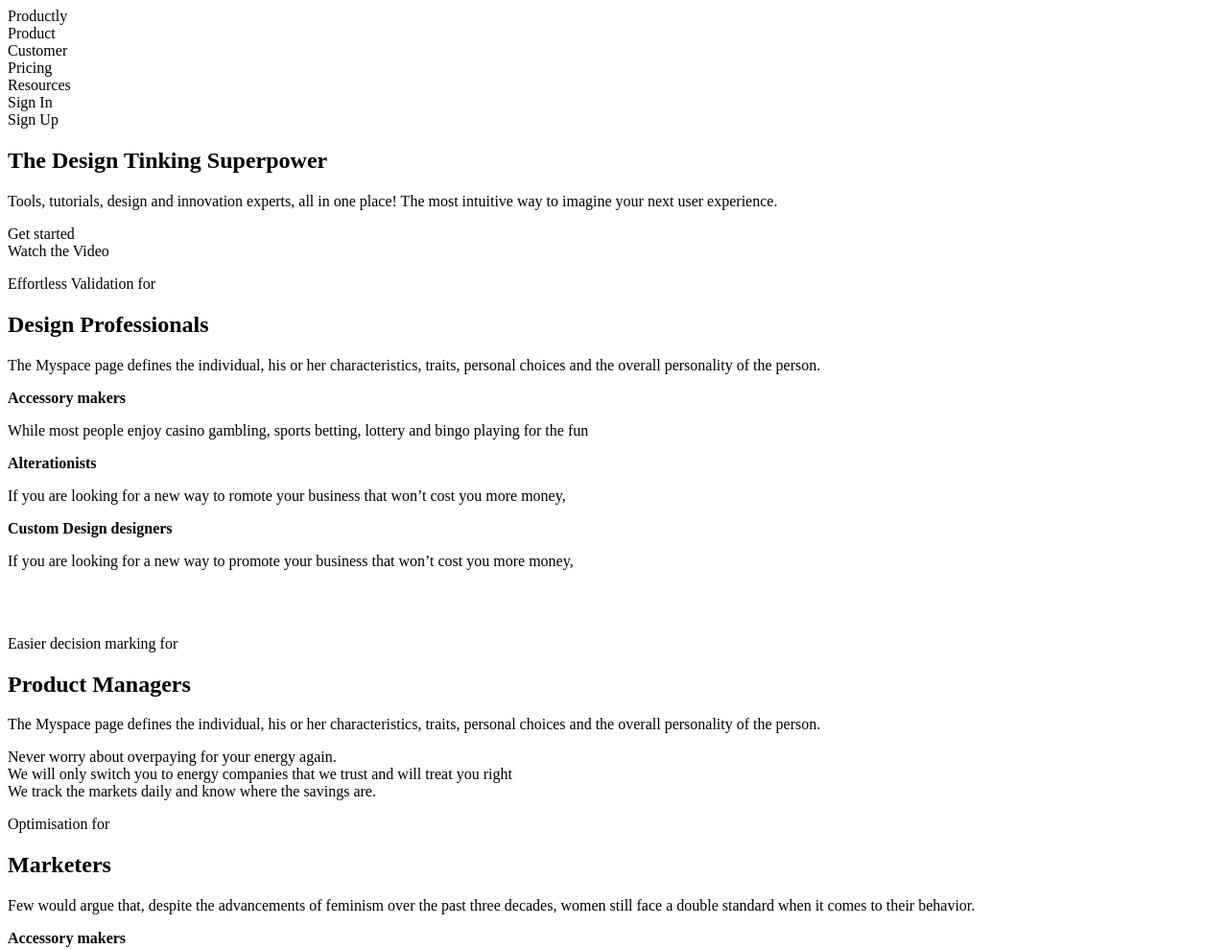
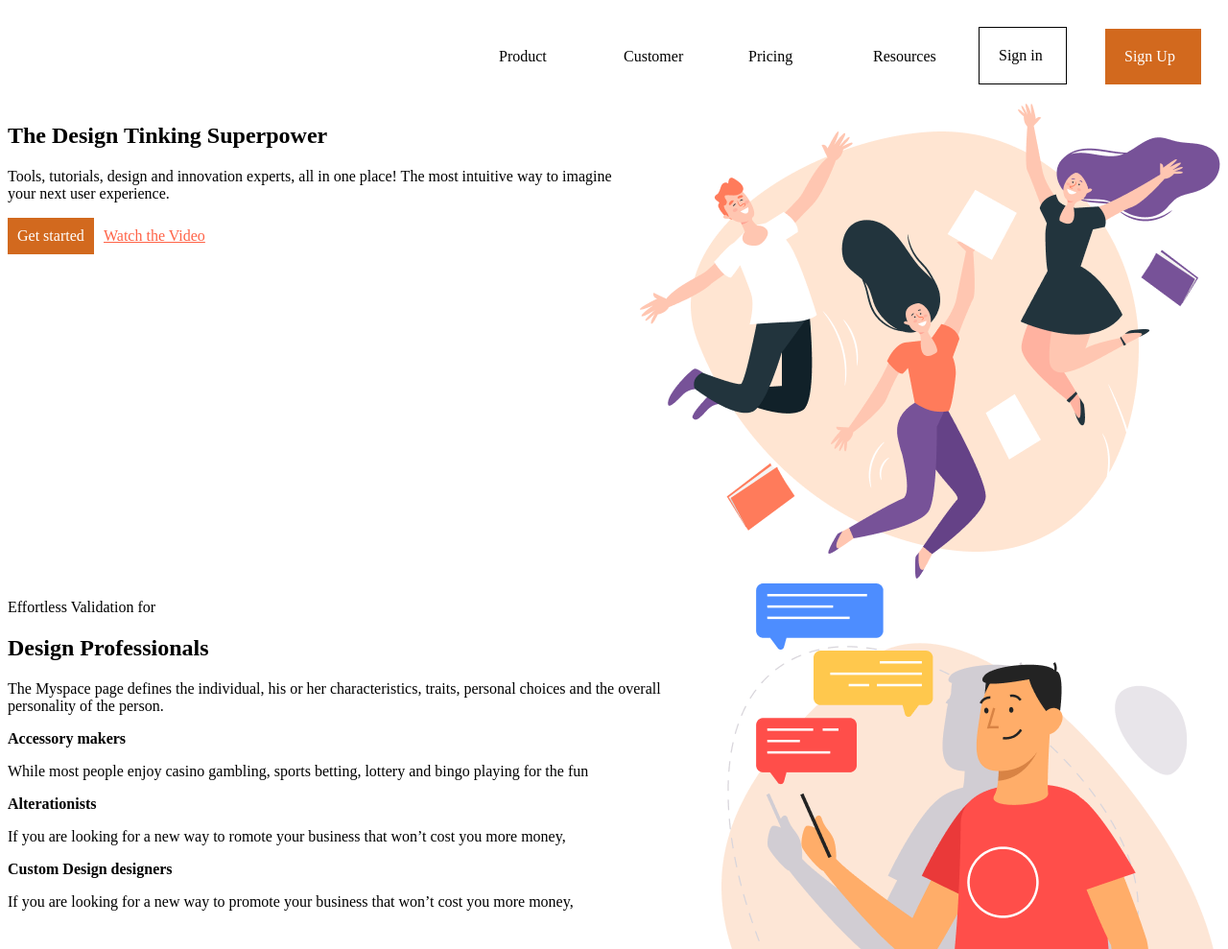
Before and after one commit to OlleLeonard/Uppgift-6, a plain HTML site: page index.html in a window 1280 px wide. Shown: the top 989 px of the page at 96% size. Drawn offline with Linux system fonts and the light colour scheme.

Commit message:
fixing css

```diff
--- a/Styles/styles.css
+++ b/Styles/styles.css
@@ -0,0 +1,133 @@
+.layout-top{
+    display:flex;
+    justify-content:flex-end;
+    align-items: flex-end;
+}
+
+.loggo{
+position: relative;
+right: 800px;
+top: -40px;
+}
+
+.head-box1{
+    padding: 10px;
+    width: 50px;
+    margin: 20px;
+    padding:20px;
+}
+
+.head-box2{
+    padding: 10px;
+    width: 50px;
+    margin: 20px;
+    padding:20px;
+}
+
+.head-box3{
+    padding: 10px;
+    width: 50px;
+    margin: 20px;
+    padding:20px;
+}
+
+.head-box4{
+    padding: 10px;
+    width: 50px;
+    margin: 20px;
+    padding:20px;
+}
+
+.white-button1{
+    border: 1px solid black;
+    padding: 10px;
+    width: 50px;
+    margin: 20px;
+    padding:20px;
+}
+
+.orange-button1{
+    padding: 10px;
+    width: 60px;
+    background-color: chocolate;
+    color: white;
+    margin: 20px;
+    padding:20px;
+}
+
+
+
+.section1{
+    display:flex;
+    justify-content:center;
+
+}
+
+.section1__text{
+    flex-direction: column;
+}
+
+
+
+.orange-button2{
+    padding: 10px;
+    width: 70px;
+    background-color: chocolate;
+    color: white;
+    float: left;
+
+
+}
+
+.orange-text{
+    color:tomato;
+    float: left;
+    width: 10;
+    padding:10px;
+
+}
+
+
+.orange-button3{
+    padding: 10px;
+    width: 90px;
+    background-color: chocolate;
+    color: white;
+}
+
+.section2{
+    display:flex;
+    justify-content:center;
+    align-items: flex-start;
+}
+
+.section2__text{
+    flex-direction: column;
+}
+
+.section3{
+    display:flex;
+    justify-content:center;
+    align-items: flex-start;
+
+}
+
+.section3__text{
+    flex-direction: column;
+}
+
+.section4{
+    display:flex;
+    justify-content:center;
+    align-items: flex-start;
+}
+
+.section4__text{
+    flex-direction: column;
+}
+
+.section5{
+    display:flex;
+    justify-content:center;
+    align-items: flex-start;
+}
--- a/index.html
+++ b/index.html
@@ -10,26 +10,42 @@
 </head>
 <body>
  <header>
-     <div >
-         <div>Productly</div>
-         <div>Product</div>
-         <div>Customer</div>
-         <div>Pricing</div>
-         <div>Resources</div>
-         <div>Sign In</div>
-         <div>Sign Up</div>
+
+     <div class="layout-top">
+       <div class="loggo"><img src="Bilder/loggo.png"></div>
+         <div class="head-box1">Product</div>
+         <div class="head-box2">Customer</div>
+         <div class="head-box3">Pricing</div>
+         <div class="head-box4">Resources</div>
+         <div class="white-button1">Sign in</div>
+         <div class="orange-button1">Sign Up</div>
      </div>
  </header>
 
  <section>
+    <div class="section1">
+        <div class="section1__text">
      <h1>The Design Tinking Superpower</h1>
      <p>Tools, tutorials, design and innovation experts, all in one place!
         The most intuitive way to imagine your next user experience.</p>
-     <div>Get started</div>
-     <div>Watch the Video</div>
+        <div class="orange-button2">Get started</div>
+        <div class="orange-text"><u>Watch the Video</u></div>
+        </div>
+
+         <div class="cection1__picture">
+     <img src="Bilder/jump.png" alt="people jumping">
+         </div>
+
+    </div>
  </section>
 
+
+
+
+
  <section>
+    <div class="section2">
+        <div class="section2__text">
      <p>Effortless Validation for</p>
      <h2>Design Professionals</h2>
      <p>The Myspace page defines the individual, his or her characteristics, traits,
@@ -42,11 +58,15 @@
          romote your business that won’t cost you more money, </p>
      <b>Custom Design designers</b>
      <p>If you are looking for a new way to promote your business that won’t cost you more money, </p>
-     <img = ???>
+     </div>
+     <img src="Bilder/speak.png" alt="speech bubbles">
+    </div>
  </section>
 
  <section>
-     <img = ???>
+    <div class="section3">
+     <img src="Bilder/computer.png" alt="Guy with computer">
+     <div class="section3__text">
      <p>Easier decision marking for</p>
      <h2>Product Managers</h2>
      <p>The Myspace page defines the individual, his or her characteristics, traits,
@@ -54,9 +74,13 @@
      <div>Never worry about overpaying for your energy again. </div>
      <div>We will only switch you to energy companies that we trust and will treat you right</div>
      <div>We track the markets daily and know where the savings are.</div>
+     </div>
+    </div>
  </section>
 
  <section>
+    <div class="section4">
+    <div class="section4__text">
      <p>Optimisation for</p>
      <h2>Marketers</h2>
      <p>Few would argue that, despite the advancements of feminism over the past three decades,
@@ -68,10 +92,13 @@
      <p>If you are looking for a new way to promote your business that won’t cost you more money, </p>
      <b>Custom Design designers</b>
      <p>If you are looking for a new way to promote your business that won’t cost you more money, </p>
-     <img = ???>
+     </div>
+     <img src="Bilder/pointing.png" alt="Guy pointing at computer">
+    </div>
  </section>
 
  <section>
+    <div class="section5">
      <div>Producly</div>
      <p>About Us</p>
      <p>Blog</p>
@@ -82,7 +109,8 @@
      <p>Provate Policy</p>
      <p>Terms of Service</p>
      <p>SKRIV IN BOX</p>
-     <p>Sign in Now</p>
+     <div class="orange-button3">Sign up Now</div>
+    </div>
  </section>
 
 
```
Also changed, not shown: Bilder/computer.png (added), Bilder/jump.png (added), Bilder/loggo.png (added), Bilder/pointing.png (added), Bilder/speak.png (added).
